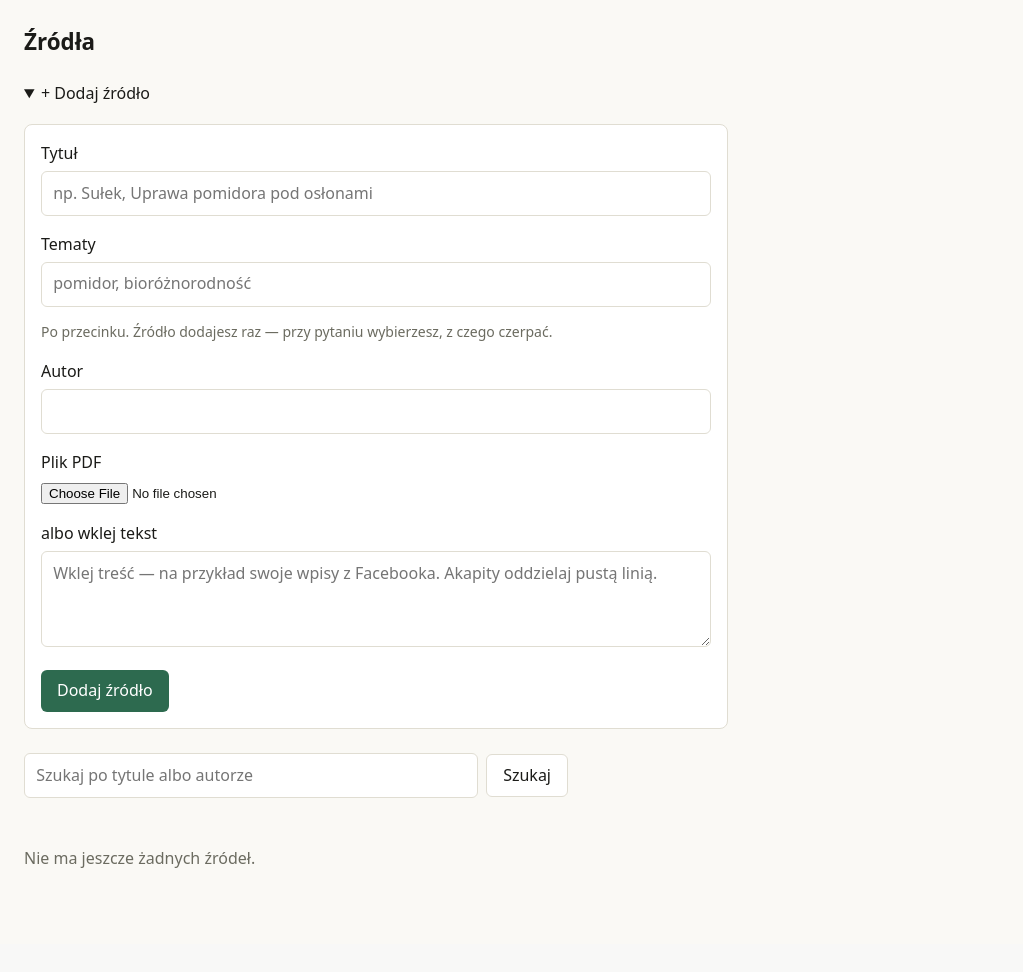
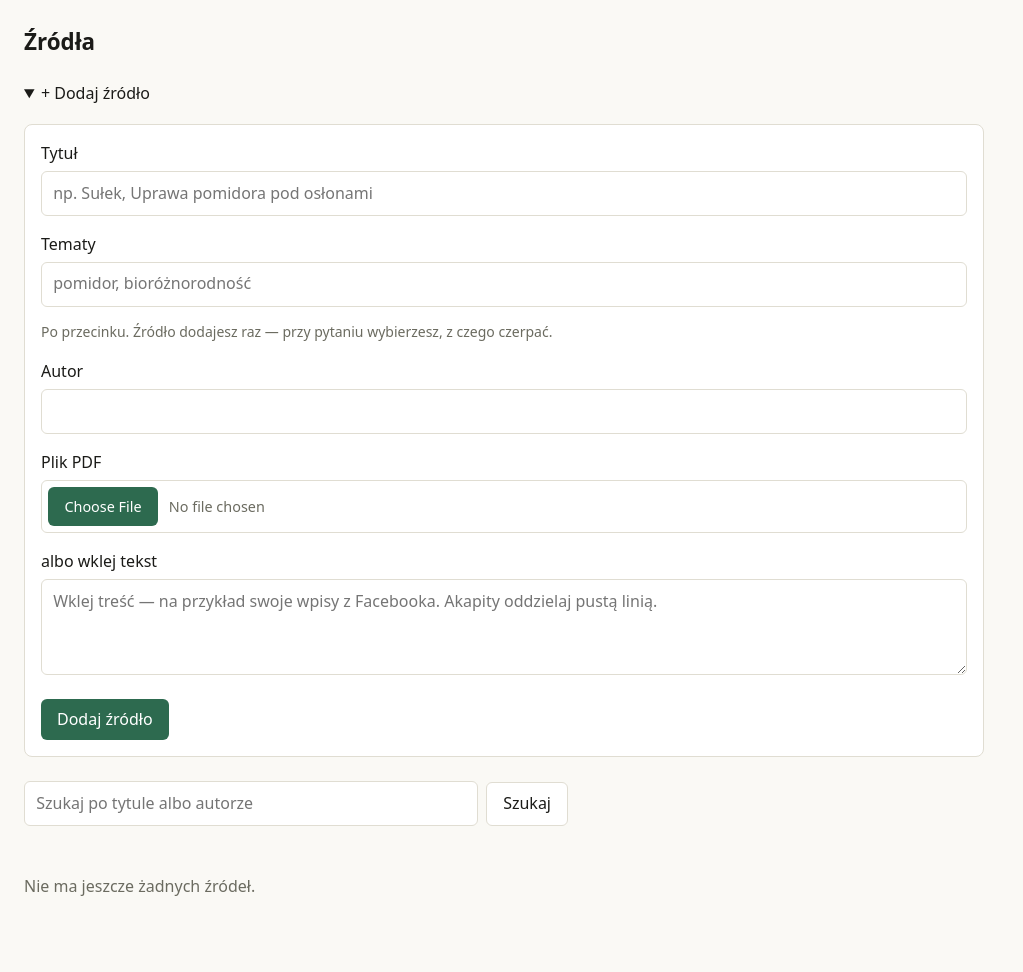
Before and after one commit to Dzirx/ogrodnikv4, a FastAPI app: template app/api/templates/zrodla.html in a window 1280 px wide, after a click on "+ Dodaj źródło". Shown: the part 57-1029 px from the top of the page, without its empty margins (0-1023 px from the left). Before the commit the page ends 925 px from the top, so only its background shows below. Run offline with FastAPI, Linux system fonts and the light colour scheme; the template is opened without the code that fills it, so the values that code supplies are empty.

Commit message:
Szerszy formularz dodawania źródła, ostylowany przycisk pliku
Karta z 44rem na 60rem, pola bez globalnego ograniczenia 42rem (inaczej
zostałyby wąskie w szerszym, pustym pudełku). Natywny "Wybierz plik" był
szary i nie pasował do reszty - ::file-selector-button przestylowuje go
na te same kolory co pozostałe przyciski, bez zastępowania inputu JS-em.

Co-Authored-By: Claude Sonnet 5 <noreply@anthropic.com>

```diff
--- a/app/api/templates/base.html
+++ b/app/api/templates/base.html
@@ -41,6 +41,18 @@
     border: 1px solid var(--ramka); border-radius: 6px; background: var(--karta); color: var(--tekst);
   }
   textarea { min-height: 6rem; resize: vertical; }
+  {# Natywny przycisk "Wybierz plik" jest szary i nie pasuje do reszty -
+     ::file-selector-button pozwala go przestylować bez JS-owego zastępowania
+     całego <input type="file">. #}
+  input[type="file"] {
+    font: inherit; width: 100%; padding: 0.4rem; font-size: 0.9rem;
+    border: 1px solid var(--ramka); border-radius: 6px; background: var(--karta); color: var(--przygaszony);
+  }
+  input[type="file"]::file-selector-button {
+    font: inherit; background: var(--akcent); color: #fff; border: 0;
+    padding: 0.5rem 1rem; border-radius: 6px; cursor: pointer; margin-right: 0.7rem;
+  }
+  input[type="file"]::file-selector-button:hover { filter: brightness(1.1); }
   label { display: block; font-weight: 500; margin-bottom: 0.25rem; }
   .pole { margin-bottom: 1rem; max-width: 42rem; }
   .podpowiedz { color: var(--przygaszony); font-size: 0.875rem; }
--- a/app/api/templates/zrodla.html
+++ b/app/api/templates/zrodla.html
@@ -8,6 +8,10 @@
   .etykiety-filtr { display: flex; flex-wrap: wrap; gap: 0.4rem; margin: 0 0 1rem; }
   .etykiety-filtr .etykieta { text-decoration: none; }
   .etykiety-filtr .wybrana { background: var(--akcent); color: #fff; }
+  {# Pole ma domyslnie max-width: 42rem z base.html - przy waskiej karcie
+     ledwo widac roznice, wiec przy szerszej karcie trzeba to zdjac osobno,
+     inaczej pola zostalyby waskie w duzo szerszym, pustym pudelku. #}
+  .dodawanie .pole { max-width: none; }
 
   {# Te same okno modalne co w chat.html (poprawa odpowiedzi) - jeden spójny
      wygląd okien w całym panelu, nie osobny styl na każdym ekranie. #}
@@ -31,7 +35,7 @@
    dodawania. Rozwija się jednym kliknięciem i zostaje rozwinięty po błędzie. #}
 <details class="dodawanie" {% if blad %}open{% endif %}>
   <summary>+ Dodaj źródło</summary>
-  <div class="karta" style="max-width: 44rem; margin: 0.8rem 0 1.5rem;">
+  <div class="karta" style="max-width: 60rem; margin: 0.8rem 0 1.5rem;">
   <form method="post" action="/zrodla" enctype="multipart/form-data">
     <div class="pole">
       <label for="tytul">Tytuł</label>
```
